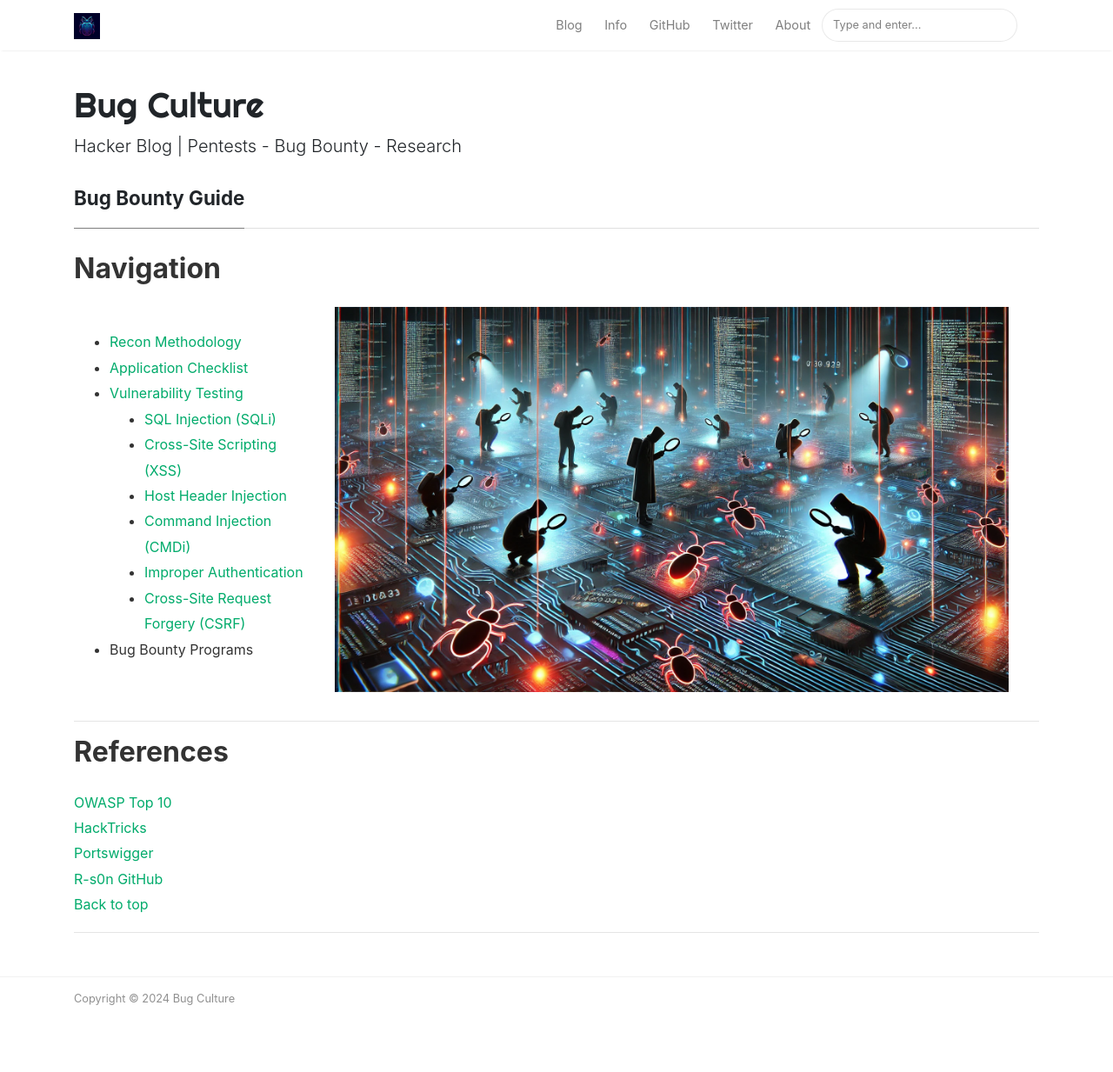
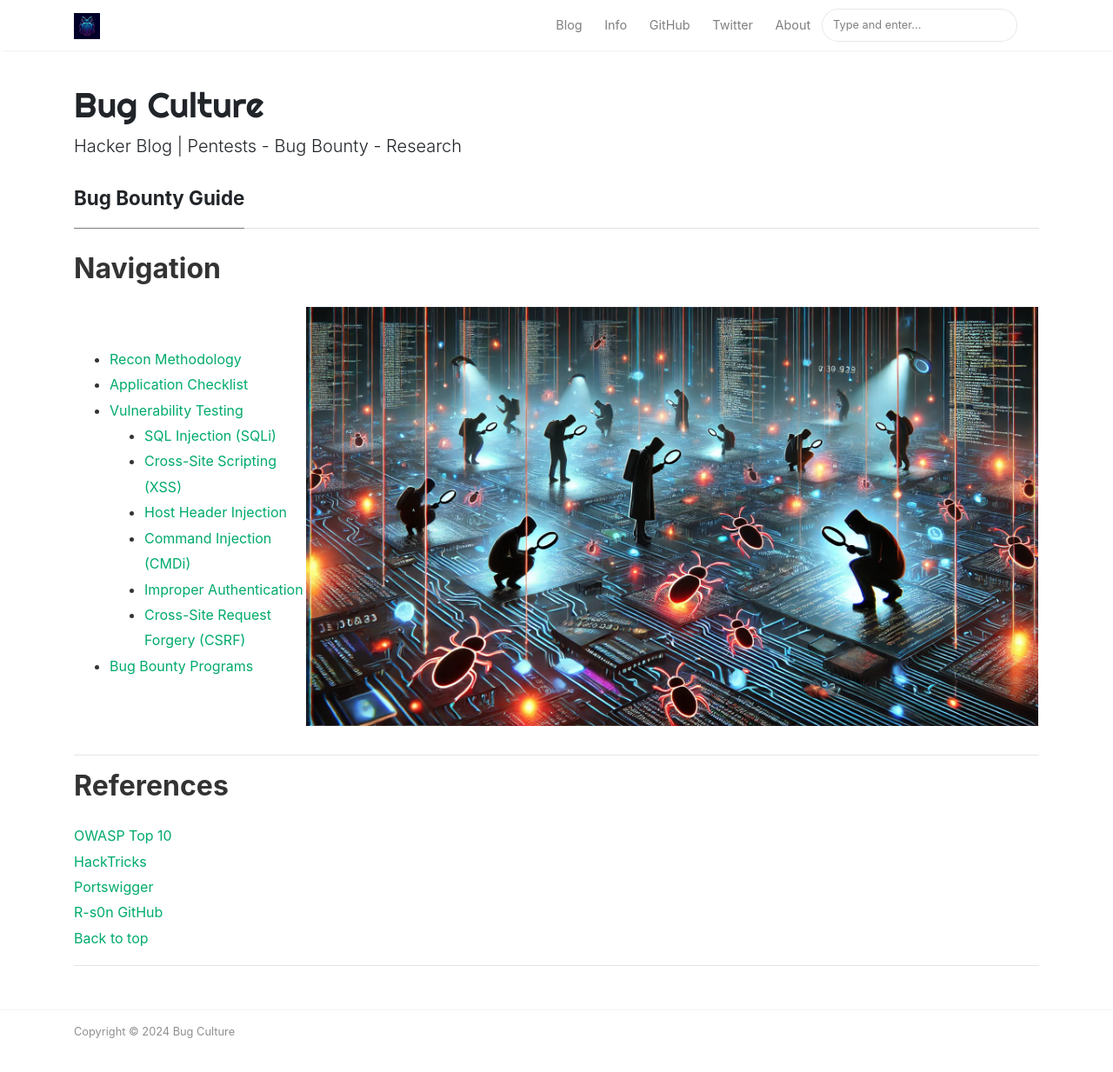
Before and after one commit to Turbul3nce/Turbul3nce.github.io, a Jekyll site: the page built from _pages/info.md, in a window 1280 px wide and 1270 px high. Shown: the top 1233 px of the window at 87% size. Built offline with Jekyll 4.4.1, drawn with Linux system fonts in a browser that asks for light colours; nearby versions of some CDN libraries.

Commit message:
Update info.md

```diff
--- a/_pages/info.md
+++ b/_pages/info.md
@@ -25,13 +25,13 @@ comments: false
               <li><a href="#csrf">Cross-Site Request Forgery (CSRF)</a></li>
             </ul>
           </li>
-          <li><a href="#references"></a>Bug Bounty Programs</li>
+          <li><a href="#references">Bug Bounty Programs</a></li>
         </ul>
       </td>
 <!-- Image on the right -->
       <td>
         <p align="center">
-          <img src="../assets/images/Hunting-for-Bugs.png" alt="bug-hunting" title="Bug Hunting" width="92%" />
+          <img src="../assets/images/Hunting-for-Bugs.png" alt="bug-hunting" title="Bug Hunting" width="100%" />
         </p>
       </td>
     </tr>
```
